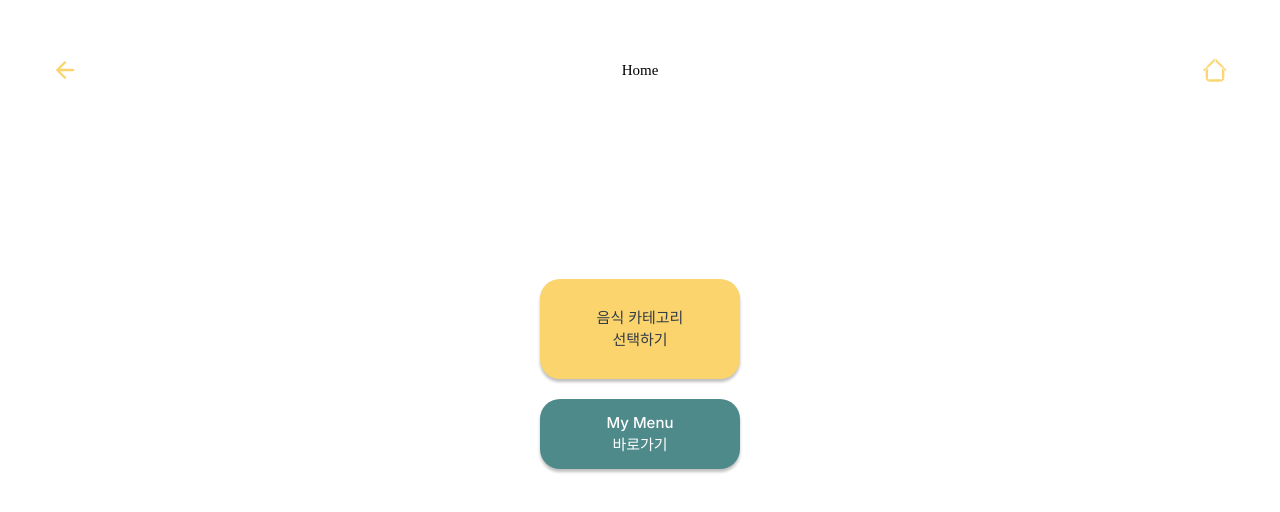
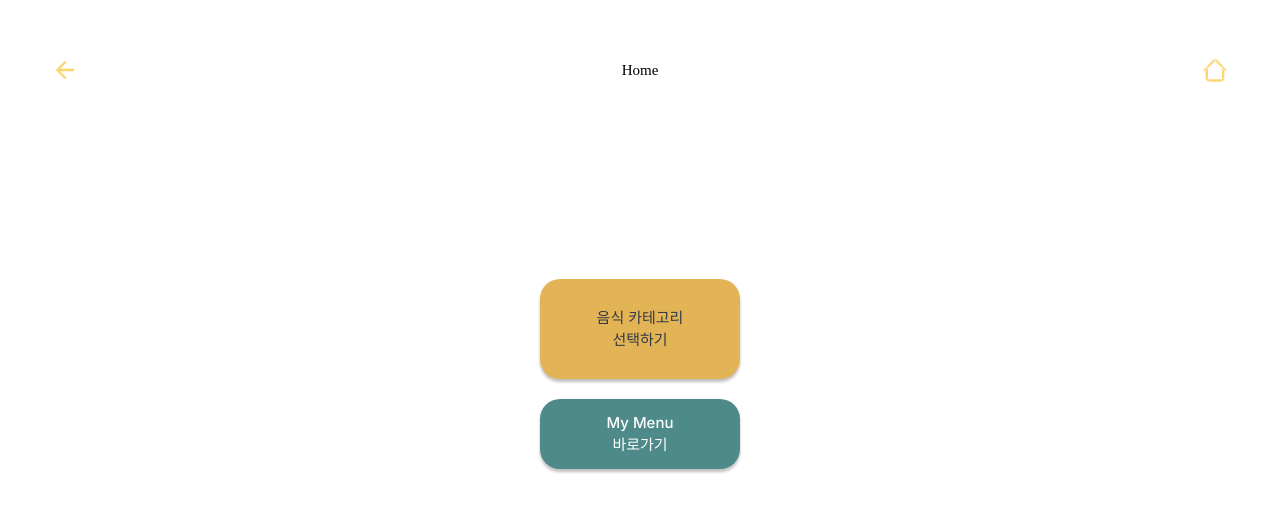
Before and after one commit to Rla-oes/cheesy-frontend, a React (Create React App) app: page / in a window 1280 px wide. In both pictures the pointer is over the button 640 px from the left and 329 px from the top of the page. Shown: the top 512 px of the page. Built offline with nearby package versions, Linux system fonts and the light colour scheme.

Commit message:
버튼 hover,active 추가

```diff
--- a/src/pages/Home/Home.css
+++ b/src/pages/Home/Home.css
@@ -39,3 +39,19 @@
     background-color: #4f8a8b;
     color: white;
 }
+
+.category-go-button:hover {
+    background-color: #e3b455; /* hover 상태에서 조금 더 어두운 색 */
+}
+
+.category-go-button:active {
+    background-color: #d2a249; /* 눌렸을 때 더 어두운 색 */
+}
+
+.mymenu-go-button:hover {
+    background-color: #406d6d; /* hover 상태에서 조금 더 어두운 색 */
+}
+
+.mymenu-go-button:active {
+    background-color: #365f5f; /* 눌렸을 때 더 어두운 색 */
+}
```
